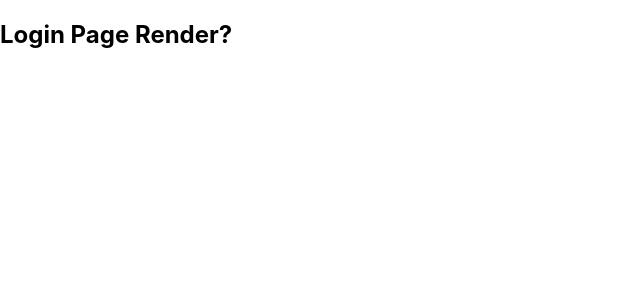
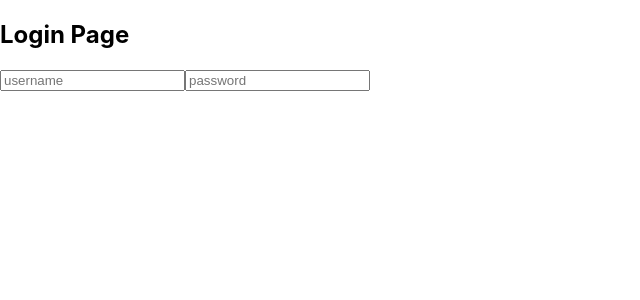
Before and after one commit to daxpatel2/twitter-clone, a React (Create React App) app: page / in a window 1280 px wide. Shown: the top 300 px of the page, without its empty margins (0-640 px from the left). Built offline with nearby package versions, Linux system fonts and the light colour scheme.

Commit message:
routes and backbone of login page

```diff
--- a/src/components/Login/index.js
+++ b/src/components/Login/index.js
@@ -1,9 +1,10 @@
 import React from "react";
-
+import Loginmain from "./loginuser";
+//this is going to be the frontend stuff
 function Login() {
     return (
         <div>
-            <h2>Login Page Render?</h2>
+            <Loginmain />
         </div>
     )
 }
--- a/src/components/Login/loginuser/index.js
+++ b/src/components/Login/loginuser/index.js
@@ -1 +1,17 @@
 //use this to pass the component for login
+
+//this should have the buttons and stuff
+
+import React from "react";
+//this is going to be the frontend stuff
+function Loginmain() {
+    return (
+        <div>
+            <h2>Login Page</h2>
+            <input placeholder="username" className="username"></input>
+            <input placeholder="password" className="password"></input>
+        </div>
+    )
+}
+
+export default Loginmain;
```
Also changed, not shown: src/components/Login/loginuser/login.js (+16 -0 lines).
